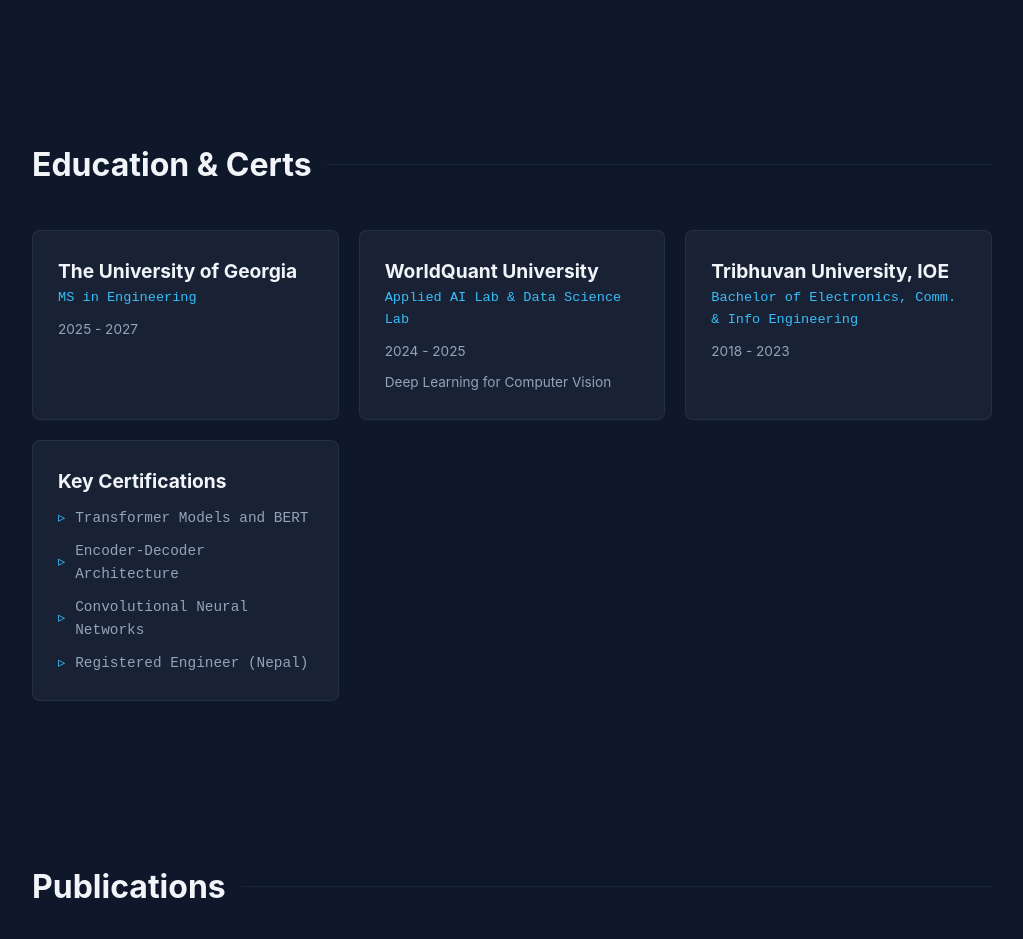
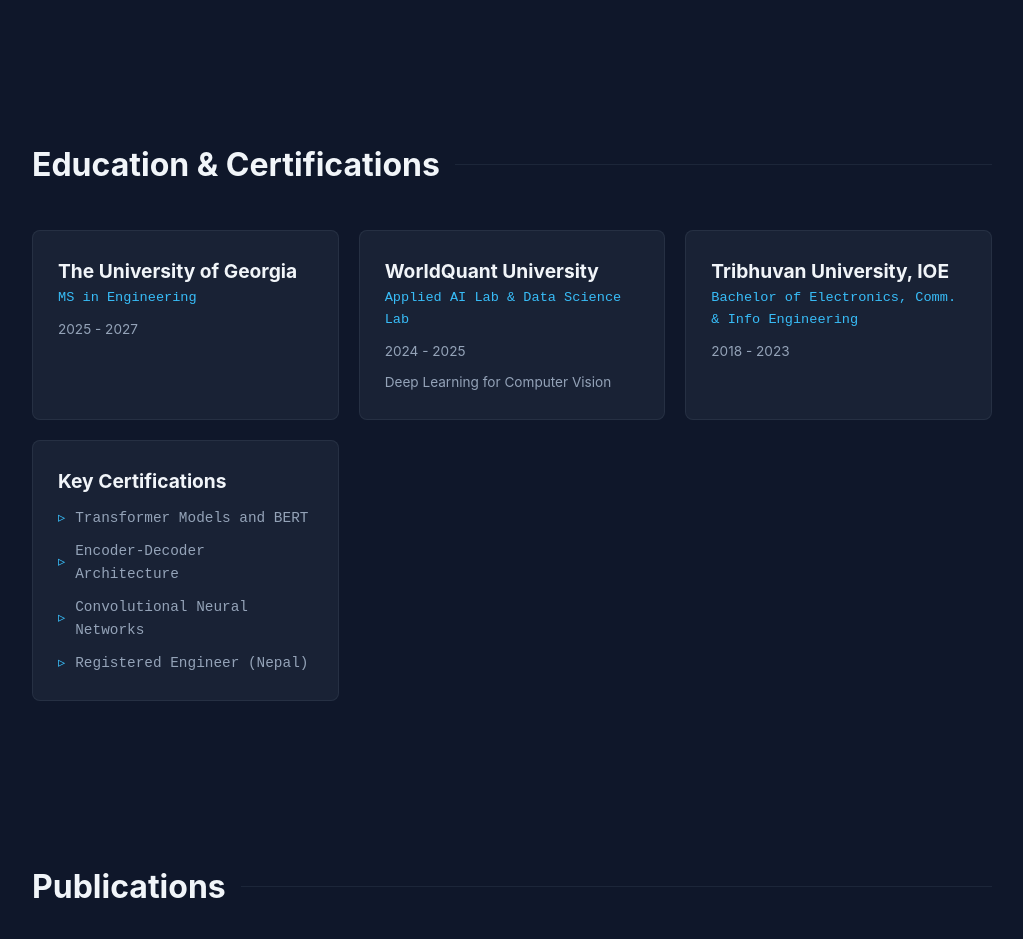
Before and after one commit to sobit-nep/50bit, a plain HTML site: page index.html in a window 1280 px wide. Shown: the part 1860-2799 px from the top of the page, without its empty margins (128-1151 px from the left). Drawn offline with Linux system fonts and the light colour scheme.

Commit message:
Update index.html

```diff
--- a/index.html
+++ b/index.html
@@ -325,7 +325,7 @@
         </section>
 
         <section id="education">
-            <h2 class="section-title">Education & Certs</h2>
+            <h2 class="section-title">Education & Certifications</h2>
             <div class="grid">
                 <div class="card">
                     <h3>The University of Georgia</h3>
```
